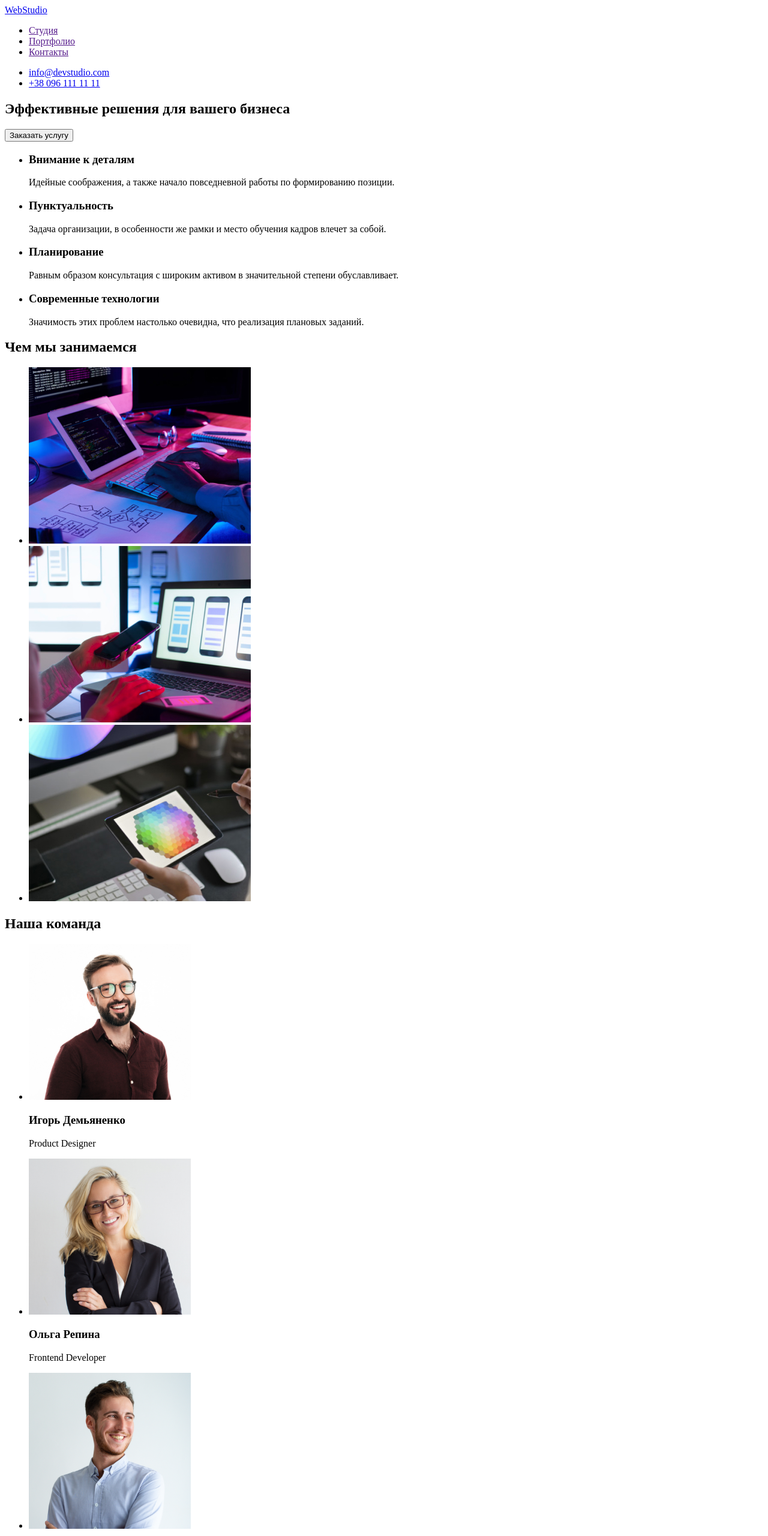
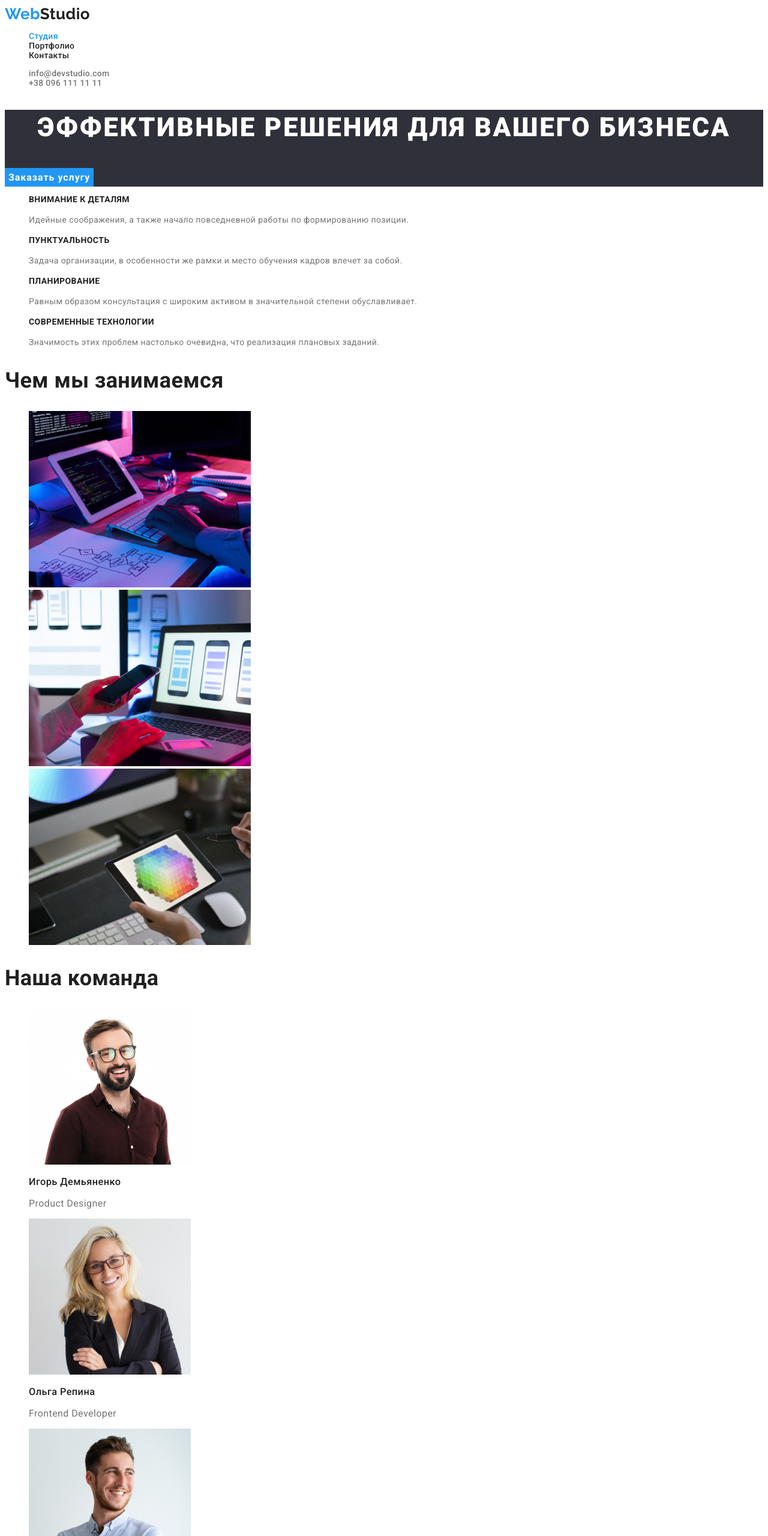
Before and after one commit to sergeyakhmad/goit-markup-hw-02, a plain HTML site: page index.html in a window 1280 px wide. Shown: the top 2560 px of the page at 60% size. Drawn offline with Linux system fonts and the light colour scheme.

Commit message:
дз2. добавляет оформление цвета и текста

```diff
--- /dev/null
+++ b/css/style.css
@@ -0,0 +1,208 @@
+:root {
+  --primary-text-color: #212121;
+  --secondary-text-color: #757575;
+  --accent-color: #2196f3;
+  --primary-white-color: #ffffff;
+  --secondary-bg-color: #f5f4fa;
+  --footer-text-color: rgba(255, 255, 255, 0.6);
+  --hero-bg-color: #2f303a;
+}
+
+body {
+  background-color: var(--primary-white-color);
+  color: var(--primary-text-color);
+  font-family: Roboto, sans-serif;
+  font-size: 14px;
+  line-height: 1.14;
+  letter-spacing: 0.03em;
+}
+
+.link {
+  color: var(--primary-text-color);
+  text-decoration: none;
+}
+
+/* Logo */
+.logo {
+  /* color: var(--primary-text-color); */
+  font-family: Raleway, sans-serif;
+  font-weight: 700;
+  font-size: 26px;
+  line-height: 1.19;
+}
+
+.logo-web {
+  color: var(--accent-color);
+}
+
+.link:hover,
+.link:focus {
+  background-color: var(--accent-color);
+}
+
+/* .logo:hover,
+.logo:focus {
+  color: var(--accent-color);
+} */
+
+.list {
+  list-style: none;
+}
+
+/* навигация сайта */
+.site-nav .link {
+  /* color: var(--primary-text-color); */
+  font-weight: 500;
+  letter-spacing: 0.02em;
+}
+
+/* .site-nav .link:hover,
+.site-nav .link:focus {
+  color: var(--accent-color);
+} */
+
+.site-nav .link.current {
+  color: var(--accent-color);
+}
+
+/* контакты в шапке */
+.contact-nav .link {
+  color: var(--secondary-text-color);
+  font-weight: 500;
+  letter-spacing: 0.02em;
+}
+
+/* .contact-nav .link:hover,
+.contact-nav .link:focus {
+  color: var(--accent-color);
+} */
+
+/* main */
+
+/* Hero */
+.hero {
+  background-color: var(--hero-bg-color);
+}
+.hero-title {
+  color: var(--primary-white-color);
+  font-weight: 900;
+  font-size: 44px;
+  line-height: 1.36;
+  text-align: center;
+  letter-spacing: 0.06em;
+  text-transform: uppercase;
+}
+
+.btn {
+  background-color: var(--accent-color);
+  color: var(--primary-white-color);
+  font-family: inherit;
+  font-weight: 700;
+  font-size: 16px;
+  line-height: 1.87;
+  letter-spacing: 0.06em;
+  border-style: none;
+  cursor: pointer;
+}
+
+.btn:hover,
+.btn:focus {
+  color: var(--primary-text-color);
+}
+
+/* Особенности */
+.feature-subtitle {
+  font-size: 14px;
+  text-transform: uppercase;
+}
+
+.text {
+  color: var(--secondary-text-color);
+  line-height: 1.71;
+}
+
+/* Чем мы занимаемся */
+/* Команда */
+.types-service-title,
+.team-title {
+  font-size: 36px;
+  line-height: 1.17;
+  /* text-align: center; */
+}
+
+.team-name {
+  font-weight: 500;
+}
+
+.team-text {
+  color: var(--secondary-text-color);
+  font-size: 16px;
+  line-height: 1.19;
+}
+
+/* Футер */
+.footer {
+  background-color: var(--hero-bg-color);
+}
+
+.address {
+  font-style: inherit;
+}
+
+.footer .link {
+  color: var(--primary-white-color);
+  line-height: 1.71;
+}
+
+.link.mail,
+.link.tel {
+  color: var(--footer-text-color);
+}
+
+/* .footer .link:hover,
+.footer .link:focus {
+  color: var(--accent-color);
+} */
+
+/* портфолио */
+
+/* фильтр */
+.portfolio-btn {
+  font-family: inherit;
+  background-color: var(--secondary-bg-color);
+  color: var(--primary-text-color);
+  font-weight: 500;
+  font-size: 16px;
+  line-height: 1.62;
+  letter-spacing: 0.03em;
+  cursor: pointer;
+  border-style: none;
+}
+
+.portfolio-btn.current {
+  background-color: var(--accent-color);
+  color: var(--primary-white-color);
+}
+
+.portfolio-btn:hover,
+.portfolio-btn:focus {
+  background-color: var(--accent-color);
+}
+
+/* примеры работ */
+.examples-text {
+  font-size: 18px;
+  line-height: 2;
+  letter-spacing: 0.06;
+}
+
+.examples-type {
+  color: var(--secondary-text-color);
+  font-size: 16px;
+  line-height: 1.87;
+}
+
+.examples li:hover,
+.examples li:focus {
+  background-color: var(--accent-color);
+}
--- a/index.html
+++ b/index.html
@@ -5,61 +5,66 @@
     <meta http-equiv="X-UA-Compatible" content="IE=edge" />
     <meta name="viewport" content="width=device-width, initial-scale=1.0" />
     <title>Студия</title>
+    <link
+      href="https://fonts.googleapis.com/css2?family=Raleway:wght@700&family=Roboto:wght@400;500;700;900&display=swap"
+      rel="stylesheet"
+    />
+    <link rel="stylesheet" href="./css/style.css" />
   </head>
   <body>
     <!-- Шапка сайта -->
 
     <header>
-      <a href="./index.html">WebStudio</a>
+      <a class="logo link" href="./index.html"><span class="logo-web">Web</span>Studio</a>
       <nav>
-        <ul>
-          <li><a href="">Студия</a></li>
-          <li><a href="">Портфолио</a></li>
-          <li><a href="">Контакты</a></li>
+        <ul class="site-nav list">
+          <li><a href="" class="link current">Студия</a></li>
+          <li><a href="./portfolio.html" class="link">Портфолио</a></li>
+          <li><a href="" class="link">Контакты</a></li>
         </ul>
       </nav>
-      <ul>
-        <li><a href="mailto:info@devstudio.com">info@devstudio.com</a></li>
-        <li><a href="tel:+380961111111">+38 096 111 11 11</a></li>
+      <ul class="contact-nav list">
+        <li>
+          <a href="mailto:info@devstudio.com" class="link">info@devstudio.com</a>
+        </li>
+        <li><a href="tel:+380961111111" class="link">+38 096 111 11 11</a></li>
       </ul>
     </header>
 
     <main>
-      <section>
-        <h1>Эффективные решения для вашего бизнеса</h1>
-        <button type="button">Заказать услугу</button>
+      <!-- Hero -->
+
+      <section class="hero">
+        <h1 class="hero-title">Эффективные решения для вашего бизнеса</h1>
+        <button type="button" class="btn">Заказать услугу</button>
       </section>
 
-      <!-- Особености -->
+      <!-- Особенности -->
 
-      <section>
-        <ul>
+      <section class="feature">
+        <ul class="list">
           <li>
-            <h3>Внимание к деталям</h3>
-            <p>
-              Идейные соображения, а также начало повседневной работы по
-              формированию позиции.
+            <h3 class="feature-subtitle">Внимание к деталям</h3>
+            <p class="text">
+              Идейные соображения, а также начало повседневной работы по формированию позиции.
             </p>
           </li>
           <li>
-            <h3>Пунктуальность</h3>
-            <p>
-              Задача организации, в особенности же рамки и место обучения кадров
-              влечет за собой.
+            <h3 class="feature-subtitle">Пунктуальность</h3>
+            <p class="text">
+              Задача организации, в особенности же рамки и место обучения кадров влечет за собой.
             </p>
           </li>
           <li>
-            <h3>Планирование</h3>
-            <p>
-              Равным образом консультация с широким активом в значительной
-              степени обуславливает.
+            <h3 class="feature-subtitle">Планирование</h3>
+            <p class="text">
+              Равным образом консультация с широким активом в значительной степени обуславливает.
             </p>
           </li>
           <li>
-            <h3>Современные технологии</h3>
-            <p>
-              Значимость этих проблем настолько очевидна, что реализация
-              плановых заданий.
+            <h3 class="feature-subtitle">Современные технологии</h3>
+            <p class="text">
+              Значимость этих проблем настолько очевидна, что реализация плановых заданий.
             </p>
           </li>
         </ul>
@@ -67,9 +72,9 @@
 
       <!-- Чем мы занимаемся -->
 
-      <section>
-        <h2>Чем мы занимаемся</h2>
-        <ul>
+      <section class="types-service">
+        <h2 class="types-service-title">Чем мы занимаемся</h2>
+        <ul class="list">
           <li>
             <img
               src="./images/programer.jpg"
@@ -87,75 +92,56 @@
             />
           </li>
           <li>
-            <img
-              src="./images/web-design.jpg"
-              alt="планшет"
-              width="370"
-              height="294"
-            />
+            <img src="./images/web-design.jpg" alt="планшет" width="370" height="294" />
           </li>
         </ul>
       </section>
 
-      <!-- команда -->
+      <!-- Команда -->
 
-      <section>
-        <h2>Наша команда</h2>
-        <ul>
+      <section class="team">
+        <h2 class="team-title">Наша команда</h2>
+        <ul class="list">
           <li>
-            <img
-              src="./images/product-designer.jpg"
-              alt="фото Игорь Демьяненко"
-              width="270"
-            />
-            <h3>Игорь Демьяненко</h3>
-            <p>Product Designer</p>
+            <img src="./images/product-designer.jpg" alt="фото Игорь Демьяненко" width="270" />
+            <h3 class="team-name">Игорь Демьяненко</h3>
+            <p class="team-text">Product Designer</p>
           </li>
           <li>
-            <img
-              src="./images/frontend-developer.jpg"
-              alt="фото Ольга Репина"
-              width="270"
-            />
-            <h3>Ольга Репина</h3>
-            <p>Frontend Developer</p>
+            <img src="./images/frontend-developer.jpg" alt="фото Ольга Репина" width="270" />
+            <h3 class="team-name">Ольга Репина</h3>
+            <p class="team-text">Frontend Developer</p>
           </li>
           <li>
-            <img
-              src="./images/marketing.jpg"
-              alt="фото Николай Тарасов"
-              width="270"
-            />
-            <h3>Николай Тарасов</h3>
-            <p>Marketing</p>
+            <img src="./images/marketing.jpg" alt="фото Николай Тарасов" width="270" />
+            <h3 class="team-name">Николай Тарасов</h3>
+            <p class="team-text">Marketing</p>
           </li>
           <li>
-            <img
-              src="./images/ui-designer.jpg"
-              alt="фото Михаил Ермаков"
-              width="270"
-            />
-            <h3>Михаил Ермаков</h3>
-            <p>UI Designer</p>
+            <img src="./images/ui-designer.jpg" alt="фото Михаил Ермаков" width="270" />
+            <h3 class="team-name">Михаил Ермаков</h3>
+            <p class="team-text">UI Designer</p>
           </li>
         </ul>
       </section>
     </main>
 
-    <!-- футер -->
+    <!-- Футер -->
 
-    <footer>
-      <a href="./index.html">WebStudio</a>
-      <address>
-        <ul>
+    <footer class="footer">
+      <a class="logo link" href="./index.html"><span class="logo-web">Web</span>Studio</a>
+      <address class="address">
+        <ul class="list">
           <li>
-            <a href="">г. Киев, пр-т Леси Украинки, 26</a>
+            <a href="https://goo.gl/maps/ZH45Ejz193mU29eU7" target="_blank" class="link"
+              >г. Киев, пр-т Леси Украинки, 26</a
+            >
           </li>
           <li>
-            <a href="mailto:info@example.com">info@example.com</a>
+            <a href="mailto:info@example.com" class="link mail">info@example.com</a>
           </li>
           <li>
-            <a href="tel:+380991111111">+38 099 111 11 11</a>
+            <a href="tel:+380991111111" class="link tel">+38 099 111 11 11</a>
           </li>
         </ul>
       </address>
```
Also changed, not shown: portfolio.html (added, +150 -0 lines), .prettierrc.json (added), images/growing-business.jpg (added), images/inspiration.jpg (added), images/limited-edition.jpg (added), images/poster.jpg (added), images/project-boxes.jpg (added), images/project-lab.jpg (added), images/project-prime.jpg (added), images/restaurant-seafood.jpg (added), images/techno-crack.jpg (added).
